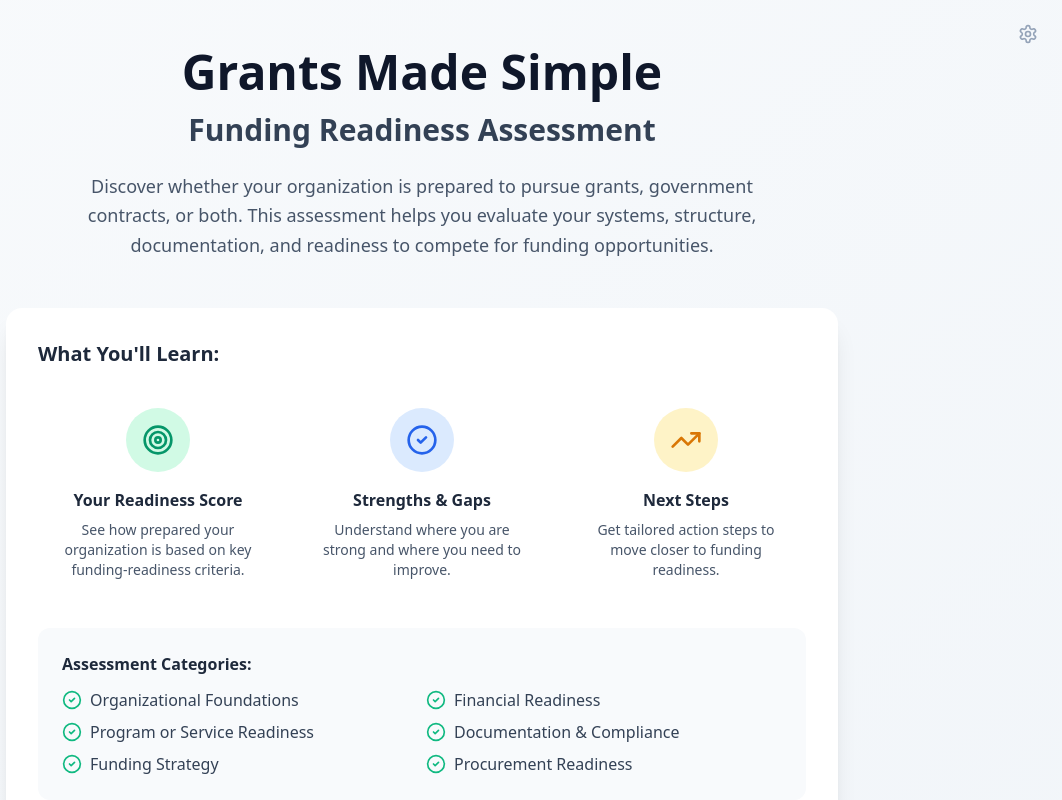
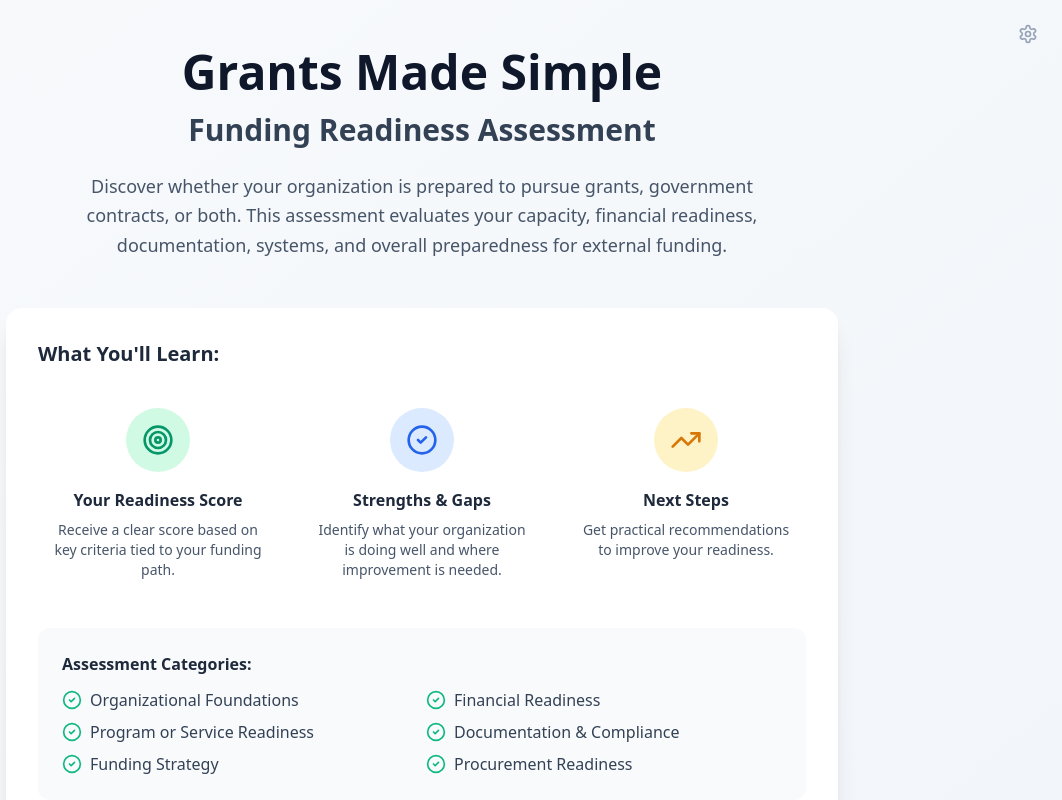
Before and after one commit to Feltdogdecamillions/Grant-Readiness-Assessment_Final, a React (Vite) app: page / in a window 1280 px wide. Shown: the top 800 px of the page, without its empty margins (218-1280 px from the left). Built offline with nearby package versions, Linux system fonts and the light colour scheme; no server answers.

Commit message:
Update hero page content

```diff
--- a/src/components/Landing.tsx
+++ b/src/components/Landing.tsx
@@ -25,7 +25,7 @@ export default function Landing({ onStart, onAdminClick }: LandingProps) {
           </h2>
           <p className="text-lg text-slate-600 max-w-2xl mx-auto leading-relaxed">
             Discover whether your organization is prepared to pursue grants, government contracts, or both.
-            This assessment helps you evaluate your systems, structure, documentation, and readiness to compete for funding opportunities.
+            This assessment evaluates your capacity, financial readiness, documentation, systems, and overall preparedness for external funding.
           </p>
         </div>
 
@@ -42,7 +42,7 @@ export default function Landing({ onStart, onAdminClick }: LandingProps) {
                 Your Readiness Score
               </h4>
               <p className="text-slate-600 text-sm">
-                See how prepared your organization is based on key funding-readiness criteria.
+                Receive a clear score based on key criteria tied to your funding path.
               </p>
             </div>
 
@@ -54,7 +54,7 @@ export default function Landing({ onStart, onAdminClick }: LandingProps) {
                 Strengths & Gaps
               </h4>
               <p className="text-slate-600 text-sm">
-                Understand where you are strong and where you need to improve.
+                Identify what your organization is doing well and where improvement is needed.
               </p>
             </div>
 
@@ -66,7 +66,7 @@ export default function Landing({ onStart, onAdminClick }: LandingProps) {
                 Next Steps
               </h4>
               <p className="text-slate-600 text-sm">
-                Get tailored action steps to move closer to funding readiness.
+                Get practical recommendations to improve your readiness.
               </p>
             </div>
           </div>
```
